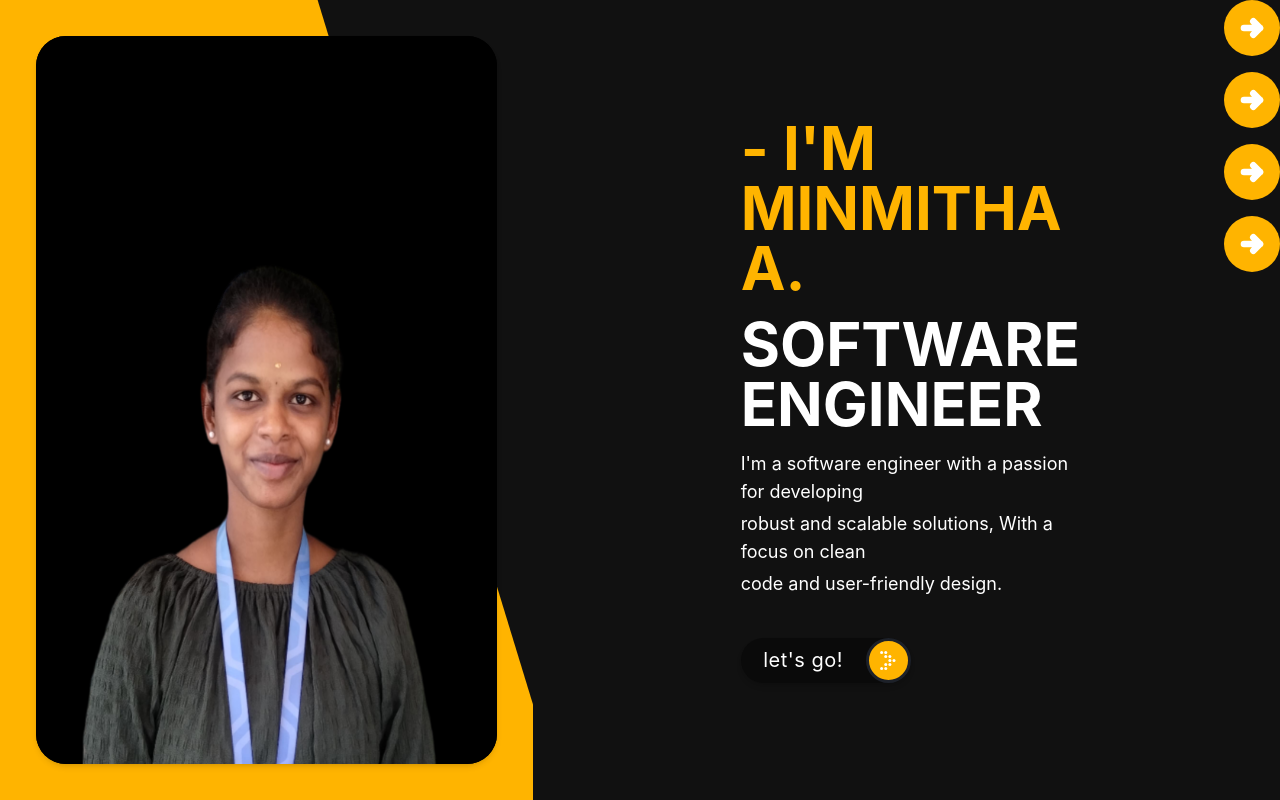
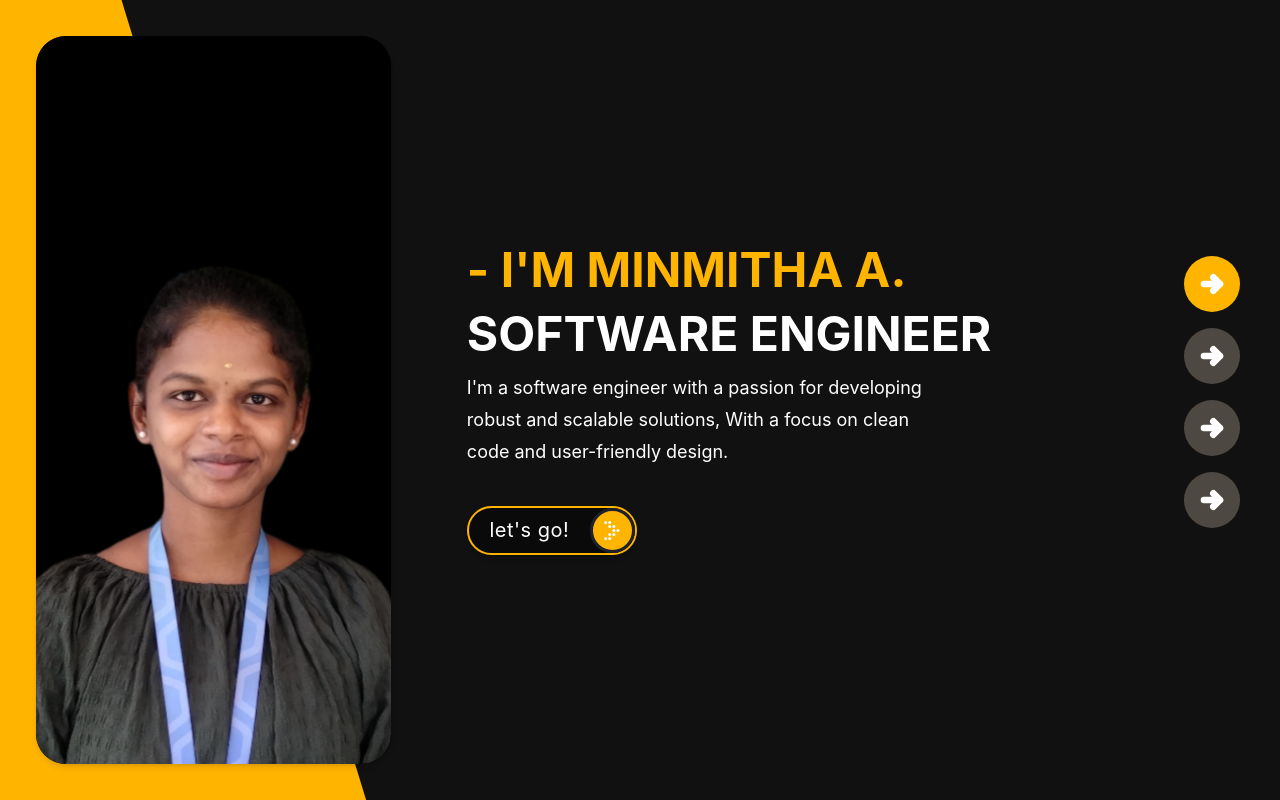
Before and after one commit to Minmitha/myportfolio, a React (Create React App) app: page / in a window 1280 px wide. Shown: the top 800 px of the page. Built offline with nearby package versions, Linux system fonts and the light colour scheme.

Commit message:
updation of bio

```diff
--- a/src/Components/Bio.js
+++ b/src/Components/Bio.js
@@ -4,26 +4,28 @@ import { LongButton } from "./LongButton"
 export function Bio() {
     return (
         <>
-            <div className="flex h-screen bg-[#111111]">
-                <div className="flex flex-row relative fixed inset-0 overflow-hidden">
-                    <div className="hidden lg:block transform rotate-[-17deg] bg-[#FFB400] w-[600px] h-full -left-60 absolute -bottom-10 scale-125">
+            <div className="flex h-screen bg-[#111111] w-full">
+                <div className="flex flex-row inset-0 overflow-hidden lg:w-1/2">
+                    <div className="hidden lg:block transform rotate-[-17deg] bg-[#FFB400] w-[600px] lg:w-[430px] h-full -left-60 absolute -bottom-10 scale-125">
                     </div>
-                    <div className="flex flex-grow items-center justify-center relative lg:p-9 ">
-                        <div className="bg-black w-auto h-full rounded-[30px] shadow-md hidden lg:block">
-                            <img className="w-auto h-full rounded-[30px] " src="./img/mini2.png" alt="" />
+                    <div className="flex flex-grow items-center justify-center relative lg:p-9">
+                        <div className="bg-black w-auto h-full rounded-[30px] shadow-md overflow-hidden hidden lg:block flex items-center justify-center">
+                            <img className="w-full h-full object-cover rounded-[30px]" src="./img/mini2.png" alt="" />
                         </div>
                     </div>
                 </div>
-                <div className="text-left flex flex-col justify-center w-full sm:w-3/4 lg:w-1/2 p-4 sm:pl-40 lg:pl-52">
+
+                <div className="flex justify-around w-full">
+                    <div className="text-left flex flex-col justify-center p-4  lg:pl-0  items-center lg:items-start">
                         <div className="lg:hidden p-12">
                             <img
                                 alt="name"
                                 src="./img/mini2.png"
-                            className="mx-auto mb-25 w-48 h-48 md:w-[270px] md:h-[270px] rounded-full  border-4 border-solid border-[#252525]" />
+                                className="mx-auto mb-25 w-48 h-48 md:w-[270px] md:h-[270px] rounded-full border-4 border-solid border-[#252525]" />
                         </div>
-                    <p className="text-[#FFB400] text-4xl md:text-5xl lg:text-6xl font-bold">- I'M MINMITHA A.</p>
-                    <p className="text-white text-3xl md:text-5xl lg:text-6xl mt-4 font-bold">SOFTWARE ENGINEER</p>
-                    <p className="text-white text-base md:text-xl lg:text-lg mt-4">
+                        <p className="text-[#FFB400] text-3xl md:text-4xl xl:text-5xl font-bold">- I'M MINMITHA A.</p>
+                        <p className="text-white text-3xl md:text-4xl xl:text-5xl mt-4 font-bold">SOFTWARE ENGINEER</p>
+                        <p className="text-white text-base md:text-xl xl:text-lg mt-4">
                             I'm a software engineer with a passion for developing
                         </p>
                         <p className="text-white text-base md:text-xl lg:text-lg mt-1">
@@ -34,23 +36,26 @@ export function Bio() {
                         </p>
                         <LongButton />
                     </div>
-                <div className="pl-32 flex flex-col justify-center hidden lg:block">
-                    <div class="mb-4 right-0 top-0 bottom-0 flex items-center justify-center w-14 h-14 bg-[#FFB400] rounded-full hover:bg-[#FFB400] transition-colors">
+
+                    {/* menu */}
+
+                    <div className="flex xl:pl-24 pl-12 flex-col items-center justify-center hidden lg:flex lg:justify-center ">
+                        <div class="mb-4 flex items-center justify-center w-14 h-14 bg-[#FFB400] rounded-full hover:bg-[#FFB400] transition-colors">
                             <svg xmlns="http://www.w3.org/2000/svg" fill="none" viewBox="0 0 24 24" stroke-width="5" stroke="currentColor" class="w-8 h-8 text-white transition-colors">
                                 <path stroke-linecap="round" stroke-linejoin="round" d="M13 7l5 5m0 0l-5 5m5-5H6" />
                             </svg>
                         </div>
-                    <div class="mb-4 right-0 top-0 bottom-0 flex items-center justify-center w-14 h-14 bg-[#FFB400] rounded-full hover:bg-[#FFB400] transition-colors">
+                        <div class="mb-4 flex items-center justify-center w-14 h-14 bg-[#4d4942] rounded-full hover:bg-[#FFB400] transition-colors">
                             <svg xmlns="http://www.w3.org/2000/svg" fill="none" viewBox="0 0 24 24" stroke-width="5" stroke="currentColor" class="w-8 h-8 text-white transition-colors">
                                 <path stroke-linecap="round" stroke-linejoin="round" d="M13 7l5 5m0 0l-5 5m5-5H6" />
                             </svg>
                         </div>
-                    <div class="mb-4 right-0 top-0 bottom-0 flex items-center justify-center w-14 h-14 bg-[#FFB400] rounded-full hover:bg-[#FFB400] transition-colors">
+                        <div class="mb-4 flex items-center justify-center w-14 h-14 bg-[#4d4942] rounded-full hover:bg-[#FFB400] transition-colors">
                             <svg xmlns="http://www.w3.org/2000/svg" fill="none" viewBox="0 0 24 24" stroke-width="5" stroke="currentColor" class="w-8 h-8 text-white transition-colors">
                                 <path stroke-linecap="round" stroke-linejoin="round" d="M13 7l5 5m0 0l-5 5m5-5H6" />
                             </svg>
                         </div>
-                    <div class="mb-4 right-0 top-0 bottom-0 flex items-center justify-center w-14 h-14 bg-[#FFB400] rounded-full hover:bg-[#FFB400] transition-colors">
+                        <div class="mb-4 flex items-center justify-center w-14 h-14 bg-[#4d4942] rounded-full hover:bg-[#FFB400] transition-colors">
                             <svg xmlns="http://www.w3.org/2000/svg" fill="none" viewBox="0 0 24 24" stroke-width="5" stroke="currentColor" class="w-8 h-8 text-white transition-colors">
                                 <path stroke-linecap="round" stroke-linejoin="round" d="M13 7l5 5m0 0l-5 5m5-5H6" />
                             </svg>
@@ -58,7 +63,7 @@ export function Bio() {
                     </div>
                 </div>
 
-
+            </div>
         </>
     )
 }
--- a/src/Components/LongButton.js
+++ b/src/Components/LongButton.js
@@ -3,7 +3,7 @@ export function LongButton() {
     return (
         <>
             <div>
-                <button class="Btn-Container flex w-[170px] h-auto bg-[#0a0a0a] rounded-full shadow-md justify-between items-center  cursor-pointer">
+                <button class="Btn-Container flex w-[170px] h-auto bg-[#0a0a0a] rounded-full shadow-md justify-between items-center  cursor-pointer border-[2px] border-[#FFB400]">
                     <span class="text text-white text-xl tracking-wide flex-1 h-full flex items-center justify-center">let's go!</span>
                     <span class="icon-Container w-[45px] h-[45px] bg-[#FFB400] flex items-center justify-center rounded-full border-[3px] border-[#1d2129]">
                         <svg
```
Lines whose indentation alone changed are shown as unchanged.
